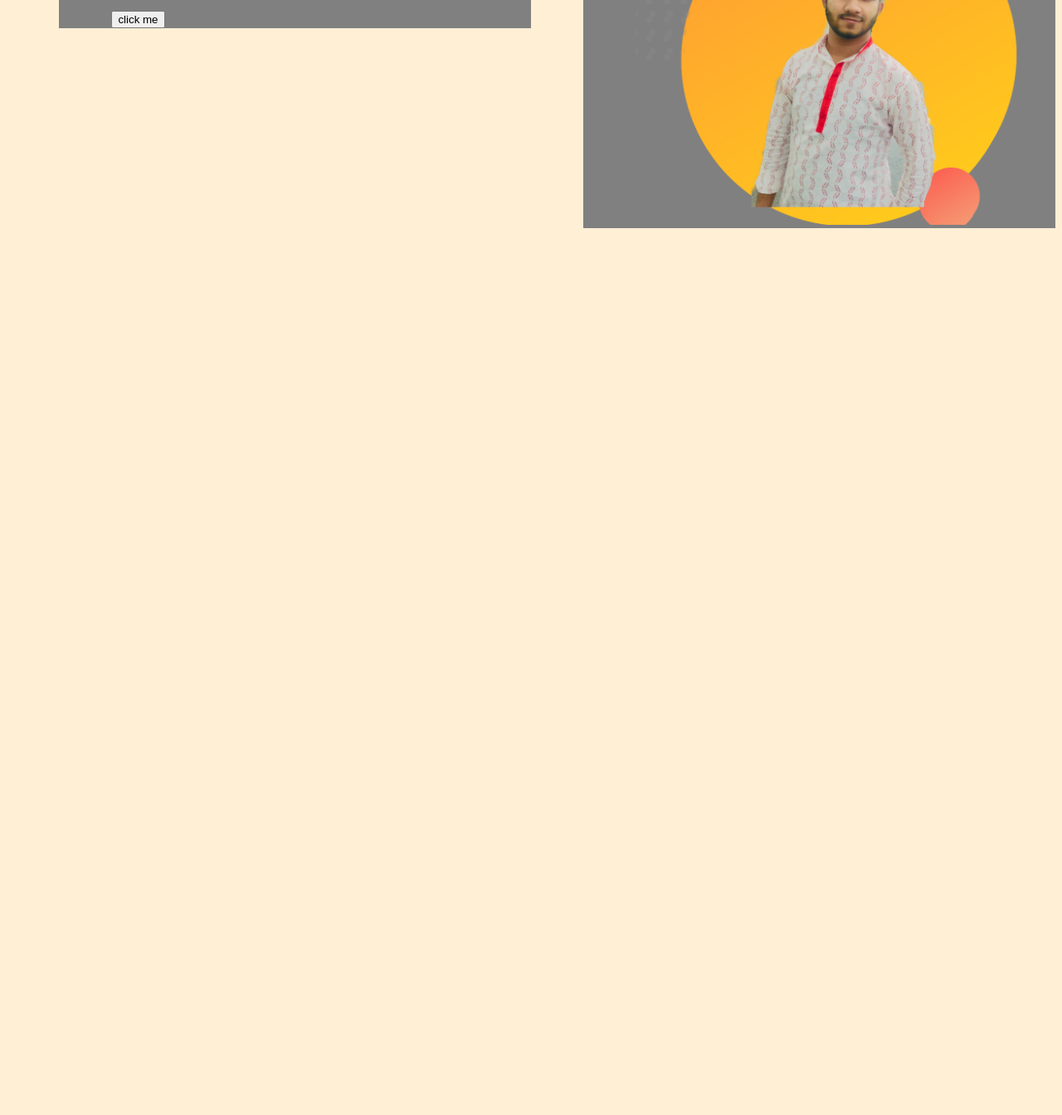
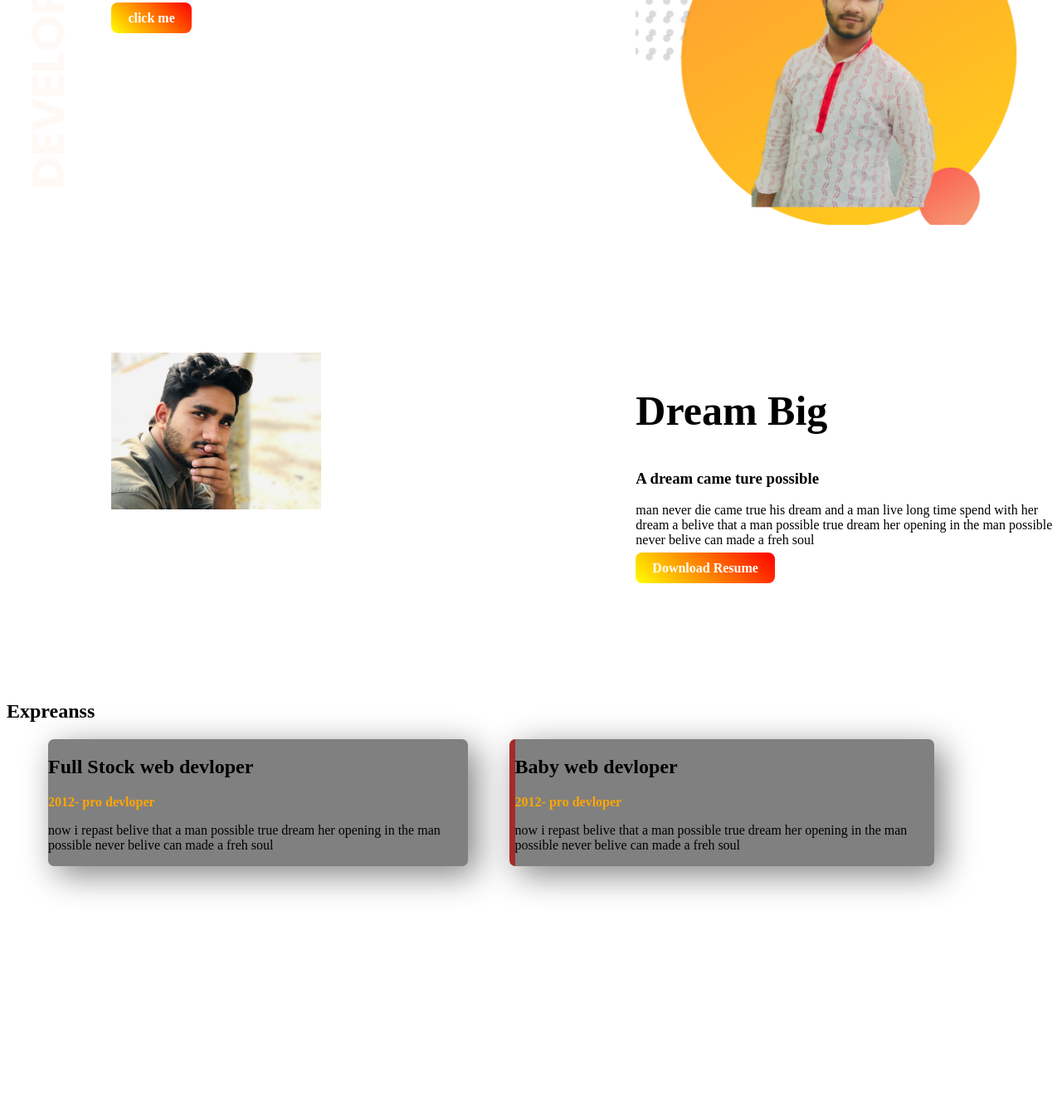
Before and after one commit to Mohshin2/web-portfolio, a plain HTML site: page index.html in a window 1280 px wide. Shown: the part 351-1695 px from the top of the page at 83% size. Before the commit the page ends 800 px from the top, so only its background shows below. Drawn offline with Linux system fonts and the light colour scheme.

Commit message:
finishedcode

```diff
--- a/index.html
+++ b/index.html
@@ -19,7 +19,8 @@
         <h3> world class web devloper</h3>
         <p> i am a professional web devloper a
             nd this is my rules and more time a say to say how its like look and the final project this is my name like look and the final project this is my name like look and the final project this is my name like look and the final project this is my name </p>
-            <button>click me</button>
+
+         <a class="button" target="blank" href="https://www.facebook.com/fiverrMohshin"> click me</a>
 
 
     </div>
@@ -29,11 +30,63 @@
 
     </div>
 
+</section>
+
+
+
+
+<section >
+    <div class="second-section">
+        <img src="m.jpg" alt="mohshin">
+    </div>
+
+    <div class="second-section">
+        <H1>Dream Big</H1>
+        <h3>A dream came ture possible </h3>
+        <P class=""> man never die came true his dream and a man live long time spend with
+            her dream a belive that a man possible true dream her opening in the
+            man possible  never belive can made a freh soul
+        </P>
+
+        <a class="button" target="blank" href="https://www.facebook.com/fiverrMohshin"> Download Resume</a>
+    </div>
+
 
 
 </section>
 
 
+<section>
+ <h2>Expreanss</h2>
+
+<div id="box-angel"  class="justbox">
+    <h2>Full Stock web devloper</h2>
+    <h3 class="orange"> 2012- pro devloper </h3>
+    <p>now i repast belive that a man possible true dream her
+        opening in the
+        man possible  never belive can made a freh soul </p>
+
+</div>
+
+
+<div id="thisnis" class="justbox">
+    <h2>Baby web devloper</h2>
+    <h3 class="orange">2012- pro devloper </h3>
+    <p>now i repast belive that a man possible true dream her opening in the
+        man possible  never belive can made a freh soul </p>
+
+</div>
+
+
+</section>
+
+<div class="footer">
+
+
+
+</div>
+
+
 
 </body>
 </html>
--- a/style.css
+++ b/style.css
@@ -1,7 +1,13 @@
-body{
+.body{
+    margin: 0px;
+
+
+}
+
+section{
     font-family: 'Squada One', ;
-    background-color: papayawhip;
-
+    background-image:url(top-banner.png);
+    background-repeat: no-repeat;
 }
 
 h1{
@@ -15,13 +21,96 @@ color: orange;
 
 .first-section{
 width: 40%;
-background-color: gray;
 margin-left: 5%;
 padding-left: 5%;
 float: left;
+margin-bottom: 150px;
 }
 
 .first-section img{
 width: 100%;
 
 }
+
+.button{
+    background-image: linear-gradient(45deg, yellow,red);
+    padding: 10px 20px;
+    border-radius: 8px;
+    color: white;
+    font-weight: 700;
+    text-decoration: none;
+}
+
+.second-section{
+    width: 40%;
+    margin-left: 5%;
+    float: left;
+    padding-left: 5%;
+    font-weight: 400;
+    margin-bottom: 150px;
+}
+
+.second-section img{
+    width: 50%;
+
+}
+
+
+
+.orange{
+ font-size: medium;
+ color: orange;
+
+}
+
+
+.box{
+border-radius: 10px;
+box-shadow: 10px 10px 40px gray;
+height: 50%;
+margin-left: 7px solid;
+float: left;
+
+
+}
+
+
+
+
+
+.justbox{
+    background-color: gray;
+    margin-left: 50px;
+    width: 40%;
+    float: left;
+    box-shadow: 10px 10px 40px gray;
+    border-radius: 7px;
+    border-left: 5px red;
+
+
+
+}
+
+#box-angel{
+    border-left: 7px;
+    border-image: ;
+    border-image-slice: 3;
+    border-image: linear-gradient(yellow, red ) ;
+}
+
+#thisnis{
+    border-left: 7px solid;
+    border-color: brown;
+
+
+
+
+}
+
+.footer{
+
+    height: 450px;
+    width: 250px;
+
+
+}
```
Also changed, not shown: m.jpg (added), top-banner.png (added).
